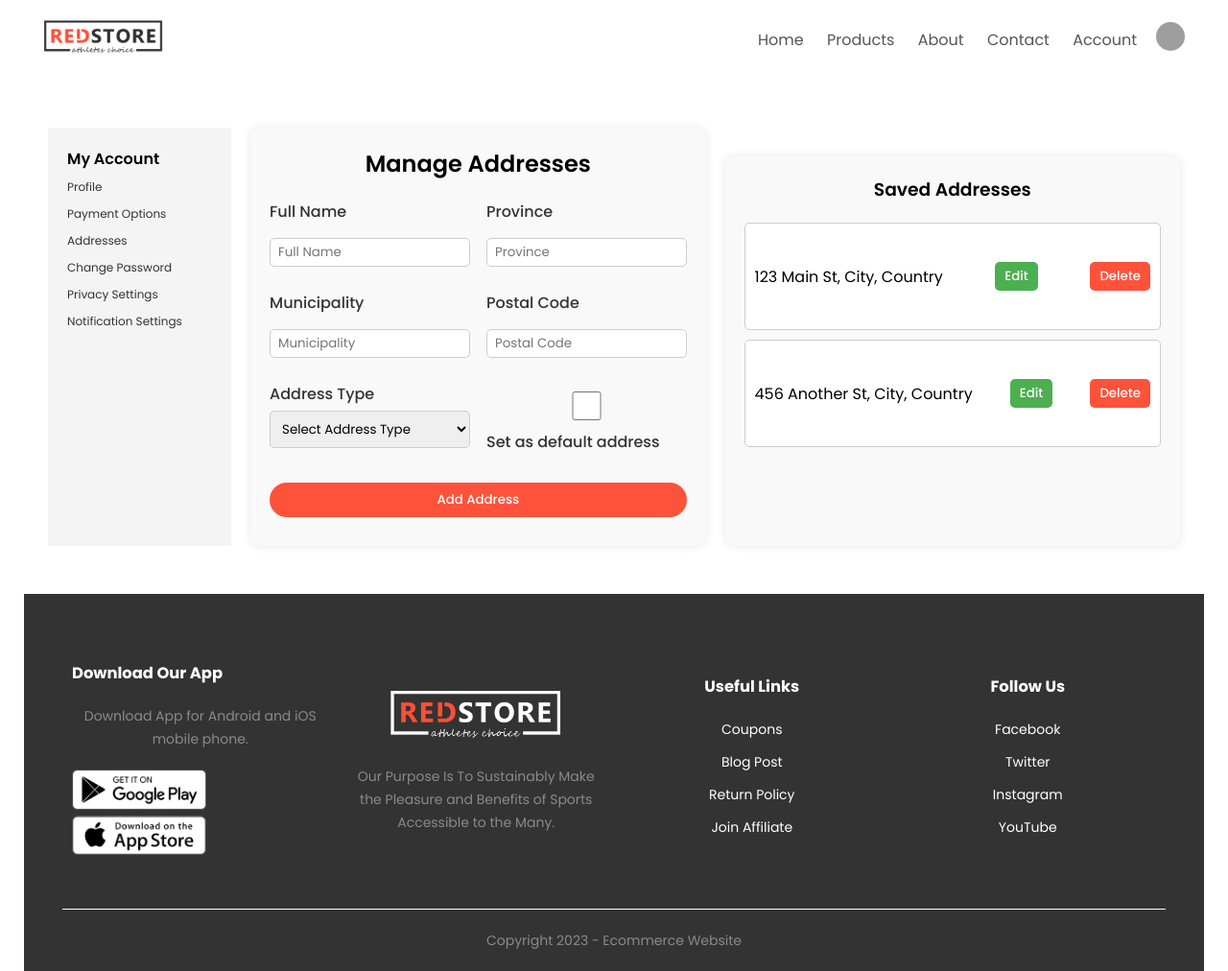
After one commit to emperuna/haul-ecomm, a Python web app: template template/addresses.html in a window 1280 px wide. The commit adds this page. Shown: the whole page at 96% size. Run offline with Jinja, Linux system fonts and the light colour scheme; the template is opened without the code that fills it, so the values that code supplies are empty; grey boxes are pictures that could not be loaded.

Commit message:
address frontend

```diff
--- a/static/style.css
+++ b/static/style.css
@@ -1716,6 +1716,229 @@ form button:hover {
     background-color: #ff2e1a;
 }
 
+/* Manage Addresses */
+.manage-addresses {
+    max-width: 600px;
+    margin: 0 auto;
+    padding: 20px;
+    background-color: #f9f9f9;
+    border-radius: 10px;
+    box-shadow: 0 0 10px rgba(0, 0, 0, 0.1);
+}
+
+.manage-addresses h2 {
+    font-family: 'Poppins', sans-serif;
+    font-weight: 600;
+    margin-bottom: 20px;
+    text-align: center;
+}
+
+.manage-addresses-form .form-group {
+    margin-bottom: 15px;
+}
+
+.manage-addresses-form .form-group label {
+    display: block;
+    margin-bottom: 5px;
+    font-family: 'Poppins', sans-serif;
+    font-weight: 500;
+}
+
+.manage-addresses-form .form-group input,
+.manage-addresses-form .form-group select {
+    width: 100%;
+    padding: 10px;
+    border: 1px solid #ccc;
+    border-radius: 5px;
+    font-family: 'Poppins', sans-serif;
+    font-weight: 400;
+}
+
+.manage-addresses-form .btn {
+    background-color: #333;
+    color: #fff;
+    padding: 10px 20px;
+    border: none;
+    cursor: pointer;
+    font-family: 'Poppins', sans-serif;
+    font-weight: 500;
+    border-radius: 5px;
+    display: block;
+    width: 100%;
+    margin-top: 10px;
+}
+
+.manage-addresses-form .btn:hover {
+    background-color: #555;
+}
+
+.address-list {
+    margin-top: 30px;
+}
+
+.address-list h3 {
+    font-family: 'Poppins', sans-serif;
+    font-weight: 600;
+    margin-bottom: 15px;
+}
+
+.address-list ul {
+    list-style-type: none;
+    padding: 0;
+}
+
+.address-list ul li {
+    background-color: #fff;
+    padding: 10px;
+    border: 1px solid #ccc;
+    border-radius: 5px;
+    margin-bottom: 10px;
+    display: flex;
+    justify-content: space-between;
+    align-items: center;
+}
+
+.address-list ul li .btn {
+    background-color: #333;
+    color: #fff;
+    padding: 5px 10px;
+    border: none;
+    cursor: pointer;
+    font-family: 'Poppins', sans-serif;
+    font-weight: 500;
+    border-radius: 5px;
+    margin-left: 5px;
+}
+
+.address-list ul li .btn:hover {
+    background-color: #555;
+}
+
+.address-list ul li .edit-btn {
+    background-color: #4CAF50;
+}
+
+.address-list ul li .edit-btn:hover {
+    background-color: #45a049;
+}
+
+.address-list ul li .delete-btn {
+    background-color: #ff523b;
+}
+
+.address-list ul li .delete-btn:hover {
+    background-color: #ff2e1a;
+}
+
+/* Manage Addresses Container */
+.manage-addresses-container {
+    display: flex;
+    justify-content: space-between;
+    gap: 20px;
+}
+
+.manage-addresses, .address-list {
+    flex: 1;
+    background-color: #f9f9f9;
+    padding: 20px;
+    border-radius: 10px;
+    box-shadow: 0 0 10px rgba(0, 0, 0, 0.1);
+}
+
+.manage-addresses h2, .address-list h3 {
+    font-family: 'Poppins', sans-serif;
+    font-weight: 600;
+    margin-bottom: 20px;
+    text-align: center;
+}
+
+.manage-addresses-form .form-group {
+    margin-bottom: 15px;
+}
+
+.manage-addresses-form .form-group label {
+    display: block;
+    margin-bottom: 5px;
+    font-family: 'Poppins', sans-serif;
+    font-weight: 500;
+}
+
+.manage-addresses-form .form-group input,
+.manage-addresses-form .form-group select {
+    width: 100%;
+    padding: 10px;
+    border: 1px solid #ccc;
+    border-radius: 5px;
+    font-family: 'Poppins', sans-serif;
+    font-weight: 400;
+}
+
+.manage-addresses-form .btn {
+    background-color: #333;
+    color: #fff;
+    padding: 10px 20px;
+    border: none;
+    cursor: pointer;
+    font-family: 'Poppins', sans-serif;
+    font-weight: 500;
+    border-radius: 5px;
+    display: block;
+    width: 100%;
+    margin-top: 10px;
+}
+
+.manage-addresses-form .btn:hover {
+    background-color: #555;
+}
+
+.address-list ul {
+    list-style-type: none;
+    padding: 0;
+}
+
+.address-list ul li {
+    background-color: #fff;
+    padding: 10px;
+    border: 1px solid #ccc;
+    border-radius: 5px;
+    margin-bottom: 10px;
+    display: flex;
+    justify-content: space-between;
+    align-items: center;
+}
+
+.address-list ul li .btn {
+    background-color: #333;
+    color: #fff;
+    padding: 5px 10px;
+    border: none;
+    cursor: pointer;
+    font-family: 'Poppins', sans-serif;
+    font-weight: 500;
+    border-radius: 5px;
+    margin-left: 5px;
+}
+
+.address-list ul li .btn:hover {
+    background-color: #555;
+}
+
+.address-list ul li .edit-btn {
+    background-color: #4CAF50;
+}
+
+.address-list ul li .edit-btn:hover {
+    background-color: #45a049;
+}
+
+.address-list ul li .delete-btn {
+    background-color: #ff523b;
+}
+
+.address-list ul li .delete-btn:hover {
+    background-color: #ff2e1a;
+}
+
 /* Footer */
 .footer {
     background-color: #333;
@@ -1804,7 +2027,7 @@ form button:hover {
         display: block;
     }
 
-    .payment-methods-container {
+    .manage-addresses-container {
         flex-direction: column;
     }
 
--- /dev/null
+++ b/template/addresses.html
@@ -0,0 +1,139 @@
+<!DOCTYPE html>
+<html lang="en">
+
+<head>
+  <meta charset="UTF-8">
+  <meta name="viewport" content="width=device-width, initial-scale=1.0">
+  <title>Manage Addresses | Ecommerce Website</title>
+  <link rel="stylesheet" href="../static/style.css">
+  <link href="https://fonts.googleapis.com/css2?family=Poppins:wght@300;400;500;600;700&display=swap"
+      rel="stylesheet">
+  <link rel="stylesheet" href="https://stackpath.bootstrapcdn.com/font-awesome/4.7.0/css/font-awesome.min.css">
+</head>
+
+<body>
+    <div class="container">
+        <div class="navbar">
+            <div class="logo">
+                <a href="index.html"><img src="../static/images/logo.png" width="125px"></a>
+            </div>
+            <nav>
+                <ul>
+                    <li><a href="index.html">Home</a></li>
+                    <li><a href="products.html">Products</a></li>
+                    <li><a href="about.html">About</a></li>
+                    <li><a href="contact.html">Contact</a></li>
+                    <li><a href="account.html">Account</a></li>
+                </ul>
+            </nav>
+            <a href="profile.html"><img src="../static/images/profile-pic.png" width="30px" height="30px" class="profile-pic"></a>
+            <img src="../static/images/menu.png" class="menu-icon" onclick="menutoggle()">
+        </div>
+
+        <div class="manage-account-container">
+            <button class="sidebar-toggle" onclick="toggleSidebar()">☰</button>
+
+            <!-- Sidebar Section -->
+            <div class="sidebar" id="sidebar">
+                <h2>My Account</h2>
+                <ul>
+                    <li><a href="profile.html">Profile</a></li>
+                    <li><a href="payment.html">Payment Options</a></li>
+                    <li><a href="addresses.html">Addresses</a></li>
+                    <li><a href="change-password.html">Change Password</a></li>
+                    <li><a href="privacy.html">Privacy Settings</a></li>
+                    <li><a href="notification.html">Notification Settings</a></li>
+                </ul>
+            </div>
+
+            <!-- Manage Addresses Section -->
+            <div class="manage-addresses-container">
+                <div class="manage-addresses">
+                    <h2>Manage Addresses</h2>
+                    <form id="manage-addresses-form">
+                        <div class="form-group">
+                            <label for="full-name">Full Name</label>
+                            <input type="text" id="full-name" placeholder="Full Name" required>
+                        </div>
+                        <div class="form-group">
+                            <label for="province">Province</label>
+                            <input type="text" id="province" placeholder="Province" required>
+                        </div>
+                        <div class="form-group">
+                            <label for="municipality">Municipality</label>
+                            <input type="text" id="municipality" placeholder="Municipality" required>
+                        </div>
+                        <div class="form-group">
+                            <label for="postal-code">Postal Code</label>
+                            <input type="text" id="postal-code" placeholder="Postal Code" required>
+                        </div>
+                        <div class="form-group">
+                            <label for="address-type">Address Type</label>
+                            <select id="address-type" required>
+                                <option value="">Select Address Type</option>
+                                <option value="home">Home</option>
+                                <option value="work">Work</option>
+                                <option value="other">Other</option>
+                            </select>
+                        </div>
+                        <div class="form-group">
+                            <input type="checkbox" id="default-address">
+                            <label for="default-address">Set as default address</label>
+                        </div>
+                        <button type="submit" class="btn">Add Address</button>
+                    </form>
+                </div>
+                <div class="address-list">
+                    <h3>Saved Addresses</h3>
+                    <ul>
+                        <li>123 Main St, City, Country <button class="btn edit-btn">Edit</button> <button class="btn delete-btn">Delete</button></li>
+                        <li>456 Another St, City, Country <button class="btn edit-btn">Edit</button> <button class="btn delete-btn">Delete</button></li>
+                    </ul>
+                </div>
+            </div>
+        </div>
+
+        <!-- Footer -->
+        <div class="footer">
+            <div class="container">
+                <div class="row">
+                    <div class="footer-col-1">
+                        <h3>Download Our App</h3>
+                        <p>Download App for Android and iOS mobile phone.</p>
+                        <div class="app-logo">
+                            <img src="../static/images/play-store.png" alt="Play Store">
+                            <img src="../static/images/app-store.png" alt="App Store">
+                        </div>
+                    </div>
+                    <div class="footer-col-2">
+                        <img src="../static/images/logo-white.png" alt="Logo">
+                        <p>Our Purpose Is To Sustainably Make the Pleasure and Benefits of Sports Accessible to the Many.</p>
+                    </div>
+                    <div class="footer-col-3">
+                        <h3>Useful Links</h3>
+                        <ul>
+                            <li><a href="#">Coupons</a></li>
+                            <li><a href="#">Blog Post</a></li>
+                            <li><a href="#">Return Policy</a></li>
+                            <li><a href="#">Join Affiliate</a></li>
+                        </ul>
+                    </div>
+                    <div class="footer-col-4">
+                        <h3>Follow Us</h3>
+                        <ul>
+                            <li><a href="#">Facebook</a></li>
+                            <li><a href="#">Twitter</a></li>
+                            <li><a href="#">Instagram</a></li>
+                            <li><a href="#">YouTube</a></li>
+                        </ul>
+                    </div>
+                </div>
+                <hr>
+                <p class="copyright">Copyright 2023 - Ecommerce Website</p>
+            </div>
+        </div>
+    </div>
+
+    <script src="../js/script.js"></script>
+</body>
+</html>
```
